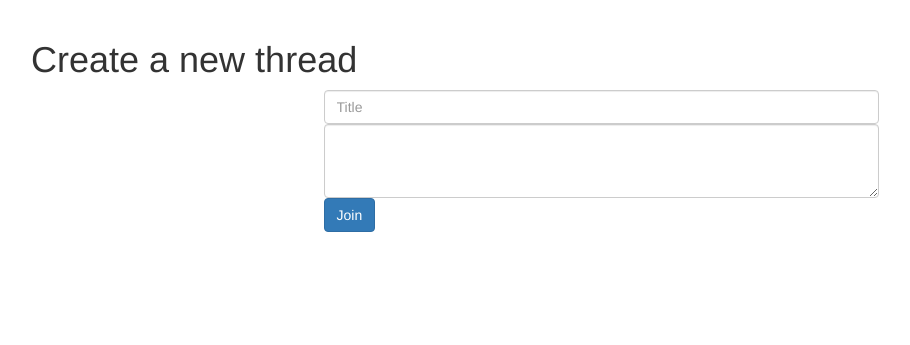
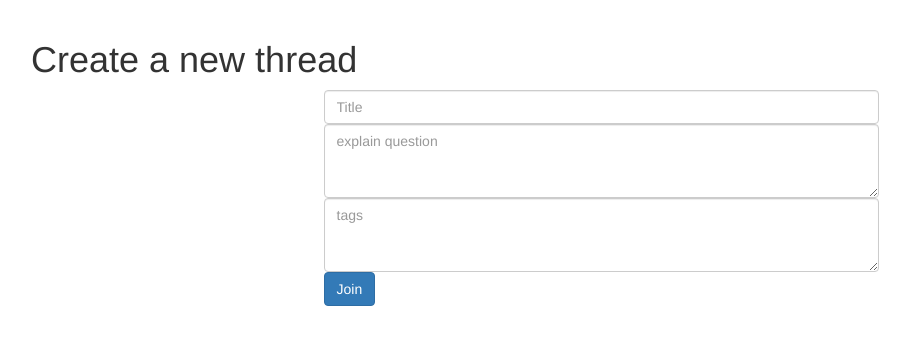
Before and after one commit to prasadph/expert-engine, a Flask app: page /threads/new in a window 1280 px wide. Shown: the part 52-397 px from the top of the page, without its empty margins (39-949 px from the left). Run offline with Flask 2, Linux system fonts and the light colour scheme; the visitor is signed in with stand-in values (Sample User, id 1); some libraries are stand-ins or nearby versions.

Commit message:
crude ability to add tags

```diff
--- a/app.py
+++ b/app.py
@@ -118,9 +118,42 @@ def create_thread():
         return redirect(url_for('login'))
     if request.method == 'POST':
 
+        db = get_db()
+        # db.autocommit(False)
+        cursor = db.cursor()
+        # insert thread ;get threads_id
+        # check and insert into tags table
+        # get all tags_id
+        sql = "SELECT id from tags where name in ('dasd','dadad')"
+        # add to join table
+        sql = "INSERT INTO tags_users ('tags_id','threads_id') VALUES(*, thread_id)"
+        print(request.form)
+        tags = request.form['tags'].split('\r\n')
+        tags = [x for x in tags if x !=""]
+        print(tags)
+        l = len(tags)
+
+        # insert tags before use if missing
+        temp = "(" + "),(".join(["%s" for i in range(l)]) + ")"
+        sql = "INSERT IGNORE into tags (name) VALUES " + temp
+        print(sql)
+
+        s = ""
+        for i in range(l):
+            s += "%s,"
+        else:
+            s = s[:-1]
+        print(s)
+        sql = "SELECT id from tags where name in ( {} )".format(s)
+        print(sql)
+        cursor.execute(sql, tags)
+        if cursor.rowcount != l:
+            raise ValueError
+        tag_ids = cursor.fetchall()
+        print(tag_ids)
+
         sql = "INSERT into threads (`title`, `content`, `users_id`) VALUES( %s, %s, %s)"
-        db = get_db()
-        cursor = db.cursor()
+
         print(session['user_id'])
         cursor.execute(sql, (
             request.form['title'],
@@ -128,6 +161,11 @@ def create_thread():
             int(session['user_id'])
             )
         )
+        thread_id = cursor.lastrowid
+        sql = "INSERT INTO tags_has_threads (`tags_id`,`threads_id`) VALUES(%s, {})".format(thread_id)
+        print(sql, str(tag_ids))
+        cursor.executemany(sql,[ [i['id']] for i in tag_ids] )
+
     return render_template('thread_new.html')
 
 
--- a/templates/thread_new.html
+++ b/templates/thread_new.html
@@ -14,7 +14,8 @@
       </div> -->
       <input class="form-control" name='title' placeholder='Title' type="text">
       <!-- <input class="form-control" name='content' placeholder='Content' type="textarea"> -->
-      <textarea class="form-control" name='content' rows="3"></textarea>
+        <textarea class="form-control" name='content' placeholder="explain question" rows="3"></textarea>
+        <textarea class="form-control" name='tags' placeholder="tags" rows="3"></textarea>
       <button class="btn btn-primary"type="submit">Join</button>
     </form>
   </div>
```
